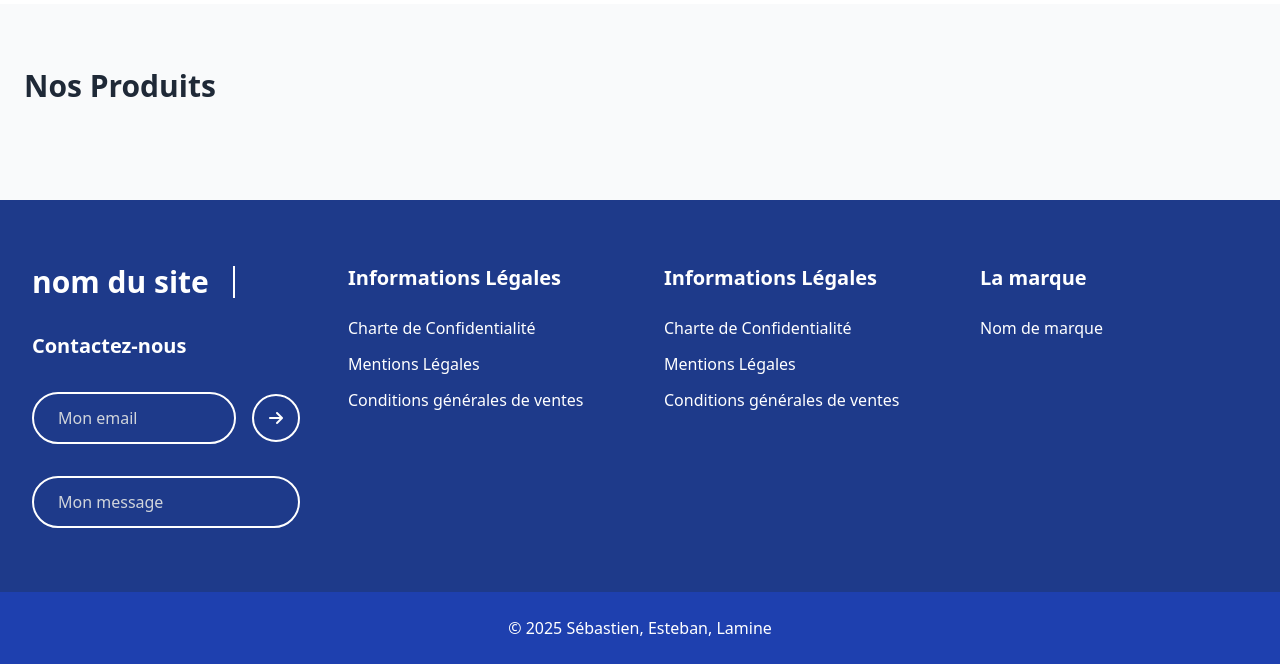
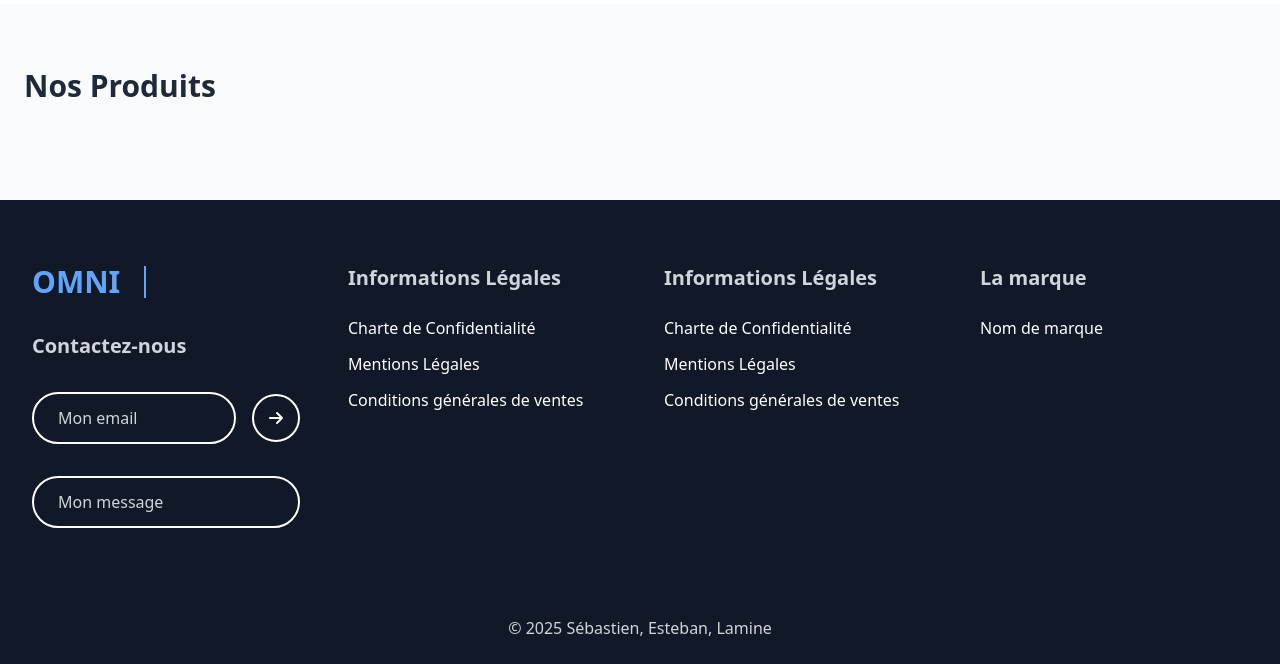
Before and after one commit to esteban-genty/boutique-en-ligne, a PHP site: page /app/views/Home.php in a window 1280 px wide. Shown: the part 1436-2100 px from the top of the page. Run offline with PHP 8.4, Linux system fonts and the light colour scheme; the template is opened without the code that fills it, so the values that code supplies are empty; some libraries are stand-ins or nearby versions.

Commit message:
footer color changes

```diff
--- a/app/views/Home.php
+++ b/app/views/Home.php
@@ -205,19 +205,16 @@ sexBtnMobile.addEventListener('click', () => {
   </section>
     <!-- NOS PRODUITS -->
 
-<footer class="bg-blue-900 text-white w-full">
-
+<footer class="bg-gray-900 text-white w-full">
   <div class="w-full grid grid-cols-1 md:grid-cols-4 gap-12 px-8 py-16">
 
-
     <div class="flex flex-col items-start space-y-8 w-full">
-
       <div class="flex items-center w-full">
-        <span class="text-3xl font-bold">nom du site</span>
-        <span class="h-8 border-r-2 border-white ml-6"></span>
+        <span class="text-3xl font-bold text-blue-400">OMNI</span>
+        <span class="h-8 border-r-2 border-blue-400 ml-6"></span>
       </div>
 
-      <h4 class="text-xl font-semibold w-full">Contactez-nous</h4>
+      <h4 class="text-xl font-semibold w-full text-gray-300">Contactez-nous</h4>
 
       <div class="flex items-center space-x-4 w-full">
         <input
@@ -235,7 +232,6 @@ sexBtnMobile.addEventListener('click', () => {
         </button>
       </div>
 
-
       <input
         type="text"
         placeholder="Mon message"
@@ -244,38 +240,34 @@ sexBtnMobile.addEventListener('click', () => {
       />
     </div>
 
-
     <div class="flex flex-col space-y-6 w-full">
-      <h4 class="text-xl font-semibold">Informations Légales</h4>
+      <h4 class="text-xl font-semibold text-gray-300">Informations Légales</h4>
       <ul class="space-y-3">
-        <li><a href="#" class="text-base hover:text-green-400 transition">Charte de Confidentialité</a></li>
-        <li><a href="#" class="text-base hover:text-green-400 transition">Mentions Légales</a></li>
-        <li><a href="#" class="text-base hover:text-green-400 transition">Conditions générales de ventes</a></li>
+        <li><a href="#" class="text-base hover:text-blue-400 transition">Charte de Confidentialité</a></li>
+        <li><a href="#" class="text-base hover:text-blue-400 transition">Mentions Légales</a></li>
+        <li><a href="#" class="text-base hover:text-blue-400 transition">Conditions générales de ventes</a></li>
       </ul>
     </div>
 
-
     <div class="flex flex-col space-y-6 w-full">
-      <h4 class="text-xl font-semibold">Informations Légales</h4>
+      <h4 class="text-xl font-semibold text-gray-300">Informations Légales</h4>
       <ul class="space-y-3">
-        <li><a href="#" class="text-base hover:text-green-400 transition">Charte de Confidentialité</a></li>
-        <li><a href="#" class="text-base hover:text-green-400 transition">Mentions Légales</a></li>
-        <li><a href="#" class="text-base hover:text-green-400 transition">Conditions générales de ventes</a></li>
+        <li><a href="#" class="text-base hover:text-blue-400 transition">Charte de Confidentialité</a></li>
+        <li><a href="#" class="text-base hover:text-blue-400 transition">Mentions Légales</a></li>
+        <li><a href="#" class="text-base hover:text-blue-400 transition">Conditions générales de ventes</a></li>
       </ul>
     </div>
 
-
     <div class="flex flex-col space-y-6 w-full">
-      <h4 class="text-xl font-semibold">La marque</h4>
+      <h4 class="text-xl font-semibold text-gray-300">La marque</h4>
       <ul class="space-y-3">
-        <li><a href="#" class="text-base hover:text-green-400 transition">Nom de marque</a></li>
+        <li><a href="#" class="text-base hover:text-blue-400 transition">Nom de marque</a></li>
       </ul>
     </div>
   </div>
 
-
-  <div class="bg-blue-800 text-center py-6 w-full">
-    <p class="text-base">&copy; 2025 Sébastien, Esteban, Lamine</p>
+  <div class="bg-gray-900 text-center py-6 w-full">
+    <p class="text-base text-gray-300">&copy; 2025 Sébastien, Esteban, Lamine</p>
   </div>
 </footer>
 
```
Also changed, not shown: app/views/DetailsProduct.php (+17 -24 lines), app/views/ProductList.php (+18 -23 lines).
